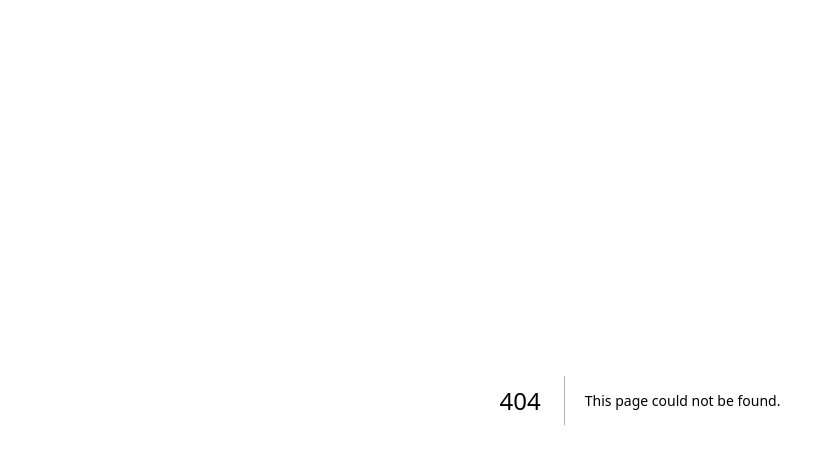
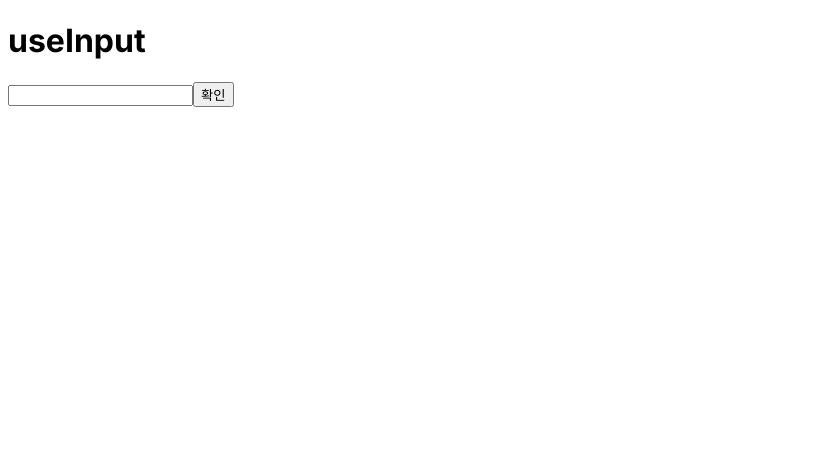
Before and after one commit to AppleTrick/reacthooks, a Next.js app: page /customhook in a window 1280 px wide. Before the commit this address had no page. Shown: the top 464 px of the page, without its empty margins (0-835 px from the left). Built offline with nearby package versions, Linux system fonts and the light colour scheme.

Commit message:
input custom hook

```diff
--- /dev/null
+++ b/src/app/(4.customhook)/customhook/page.tsx
@@ -0,0 +1,32 @@
+'use client';
+
+import { useInput } from '@/app/custom/useInput';
+import { ChangeEvent, ChangeEventHandler, useState } from 'react';
+
+function displayMessage(message: string) {
+  alert(message);
+}
+
+const CustomHook = () => {
+  // const [inputValue, setInputValue] = useState('');
+
+  // const handleChange = (e: ChangeEvent<HTMLInputElement>) => {
+  //   setInputValue(e.target.value);
+  // };
+
+  const [inputValue, handleChange, handleSubmit] = useInput('', displayMessage);
+
+  // const handleSubmit = () => {
+  //   alert(inputValue);
+  // };
+
+  return (
+    <div>
+      <h1>useInput</h1>
+      <input value={inputValue} onChange={handleChange} />
+      <button onClick={handleSubmit}>확인</button>
+    </div>
+  );
+};
+
+export default CustomHook;
--- /dev/null
+++ b/src/app/custom/useInput.ts
@@ -0,0 +1,18 @@
+import { ChangeEvent, useState } from 'react';
+
+export function useInput(initialValue: string, submitAction: (message: string) => void): [string, (e: ChangeEvent<HTMLInputElement>) => void, () => void] {
+  // custom hook 을 만들때에는 함수 이름 앞에 use를 작성해준다.
+
+  const [inputValue, setInputValue] = useState(initialValue);
+
+  const handleChange = (e: ChangeEvent<HTMLInputElement>) => {
+    setInputValue(e.target.value);
+  };
+
+  const handleSubmit = () => {
+    setInputValue('');
+    submitAction(inputValue);
+  };
+
+  return [inputValue, handleChange, handleSubmit];
+}
--- a/src/app/globals.css
+++ b/src/app/globals.css
@@ -1,8 +1,8 @@
-@tailwind base;
+/* @tailwind base;
 @tailwind components;
-@tailwind utilities;
+@tailwind utilities; */
 
-:root {
+/* :root {
   --foreground-rgb: 0, 0, 0;
   --background-start-rgb: 214, 219, 220;
   --background-end-rgb: 255, 255, 255;
@@ -18,16 +18,11 @@
 
 body {
   color: rgb(var(--foreground-rgb));
-  background: linear-gradient(
-      to bottom,
-      transparent,
-      rgb(var(--background-end-rgb))
-    )
-    rgb(var(--background-start-rgb));
-}
-
+  background: linear-gradient(to bottom, transparent, rgb(var(--background-end-rgb))) rgb(var(--background-start-rgb));
+} */
+/*
 @layer utilities {
   .text-balance {
     text-wrap: balance;
   }
-}
+} */
```
